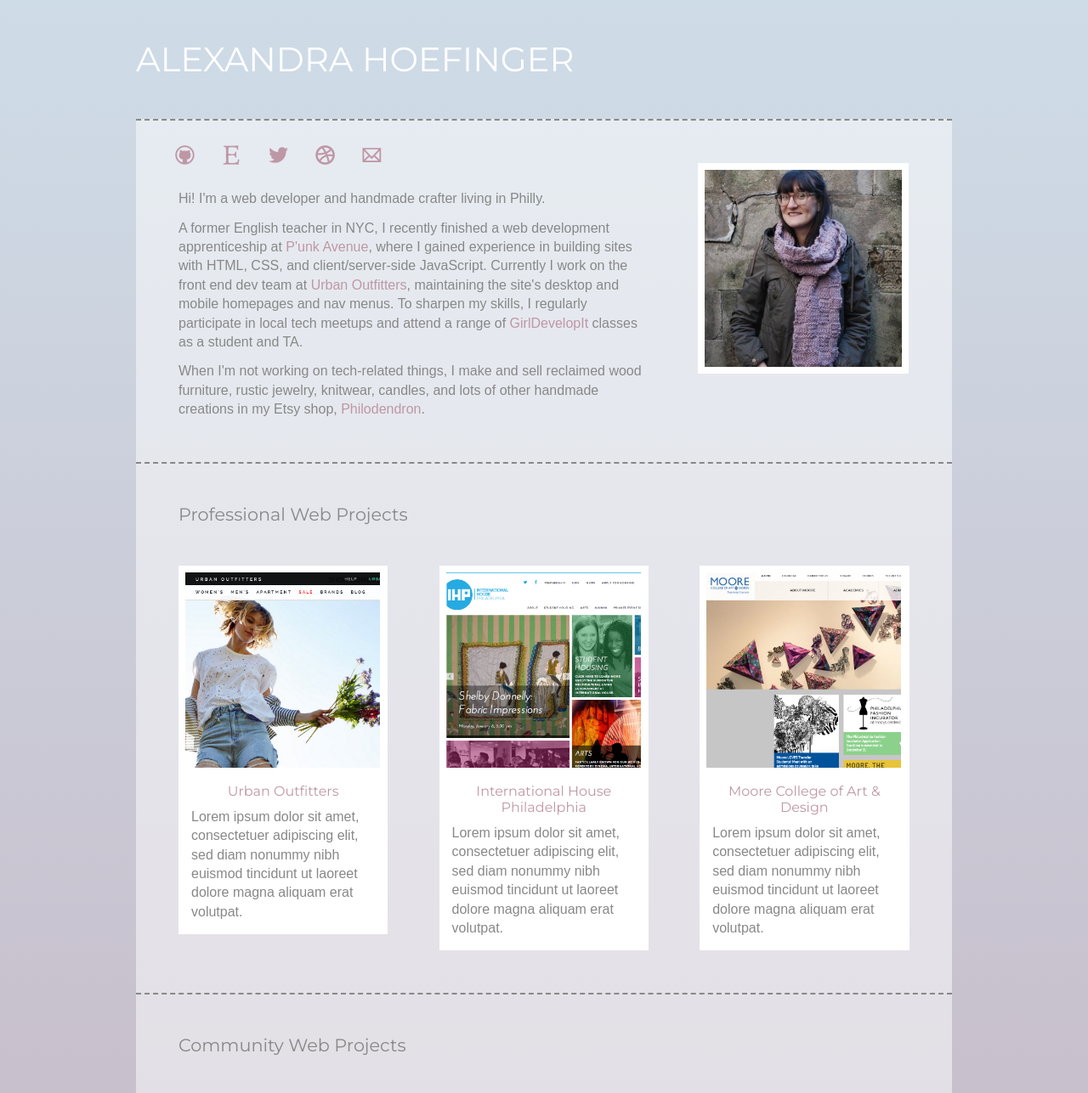
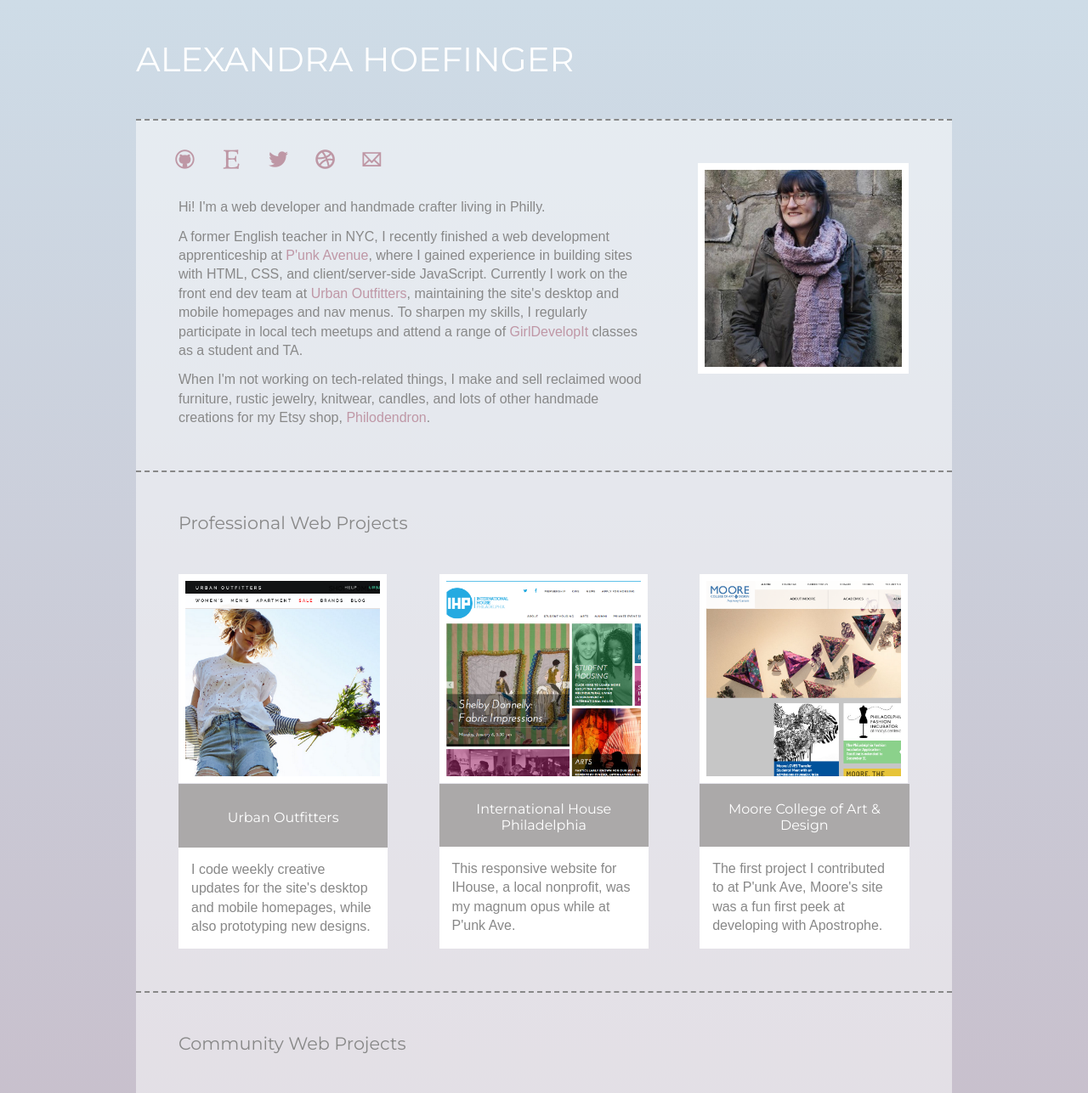
Before and after one commit to ahoef/ah-website, a plain HTML site: page index.html in a window 1280 px wide. Shown: the top 1287 px of the page at 85% size. Drawn offline with Linux system fonts and the light colour scheme; a web font is replaced by a local one.

Commit message:
final updates

```diff
--- a/css/site.css
+++ b/css/site.css
@@ -96,8 +96,6 @@
   font-size: 1.2em;
   font-family: 'Rosario', sans-serif;
   font-style: italic;
-/*  display: block;
-  width: 100%;*/
 }
 
 nav ul li
@@ -109,7 +107,7 @@
 nav ul li a
 {
   margin: 0;
-  padding: 30px 15px 25px 15px;
+  padding: 35px 15px 30px 15px;
   display: block;
 }
 
@@ -117,16 +115,6 @@
 {
   padding-left: 30px;
 }
-
-/*nav ul #etsy img
-{
-  width: 25%;
-}*/
-
-/*nav ul #email img
-{
-  padding-bottom: 5px;
-}*/
 
 .bio p
 {
@@ -160,9 +148,21 @@
   padding: 15px;
 }
 
-.projects .column .project-info h3
+.projects .column h3
 {
   text-align: center;
+/*  background-color: #DBDBDB;
+  color: #888;*/
+  background-color: #ABA9A9;
+  color: #fff;
+  padding: 20px 5px 16px 5px;
+  margin-top: -2px;
+  margin-bottom: 0px;
+}
+
+.projects .column .urban
+{
+  padding: 30px 5px 26px 5px;
 }
 
 .projects .column .project-info p
@@ -177,10 +177,10 @@
 
 .projects img
 {
-  float: left;
+  /*float: left;*/
   border: 8px solid white;
   width: 93%;
-  margin-bottom: 10px;
+  /*margin-bottom: 20px;*/
 }
 
 .projects img:hover
@@ -263,6 +263,10 @@
     width: 55%;
     margin-left: 20%;
   }
+  .bio .last
+  {
+    margin-bottom: 12px;
+  }
 
   .projects .column
   {
--- a/index.html
+++ b/index.html
@@ -37,7 +37,7 @@
         <nav>
           <ul>
             <li id="github"><a href="https://github.com/ahoefinger" title="Github" target="_blank"><img src="images/icons/github.png"></a></li>
-            <li id="etsy"><a href="http://www.etsy.com/shop/PhilodendronDesigns?ref=si_shop" title="Philodendron on Etsy.com" target="_blank"><img src="images/icons/e.png"></a></li>
+            <li id="etsy"><a href="http://www.etsy.com/shop/PhilodendronDesigns?ref=si_shop" title="Philodendron on Etsy.com" target="_blank"><img src="images/icons/E.png"></a></li>
             <li id="twitter"><a href="https://twitter.com/ahoefinger" title="Twitter" target="_blank"><img src="images/icons/twitter.png"></a></li>
             <li id="dribbble"><a href="http://dribbble.com/ahoef" title="Dribbble" target="_blank"><img src="images/icons/dribble.png"></a></li>
             <li id="email"><a href="mailto:alexandra.hoefinger@gmail.com" title="Email Alexandra" target="_blank" ><img src="images/email2.png"></a></li>
@@ -47,7 +47,7 @@
         <section class="bio clearfix">
           <p>Hi! I'm a web developer and handmade crafter living in Philly.</p>
           <p>A former English teacher in NYC, I recently finished a web development apprenticeship at <a href="http://www.punkave.com" title="P'unk Avenue" target="_blank">P'unk Avenue</a>, where I gained experience in building sites with HTML, CSS, and client/server-side JavaScript. Currently I work on the front end dev team at <a href="http://www.urbanoutfitters.com" title="Urban Outfitters" target="_blank">Urban Outfitters</a>, maintaining the site's desktop and mobile homepages and nav menus. To sharpen my skills, I regularly participate in local tech meetups and attend a range of <a href="http://www.girldevelopit.com" title="GirlDevelopIt" target="_blank">GirlDevelopIt</a> classes as a student and TA.
-          <p class="last">When I'm not working on tech-related things, I make and sell reclaimed wood furniture, rustic jewelry, knitwear, candles, and lots of other handmade creations in my Etsy shop, <a href="http://philodendrondesigns.etsy.com" title="Philodendron" target="_blank">Philodendron</a>.</p>
+          <p class="last">When I'm not working on tech-related things, I make and sell reclaimed wood furniture, rustic jewelry, knitwear, candles, and lots of other handmade creations for my Etsy shop, <a href="http://philodendrondesigns.etsy.com" title="Philodendron" target="_blank">Philodendron</a>.</p>
 
           <img src="images/ah.jpg" alt="Alexandra">
         </section>
@@ -57,26 +57,29 @@
 
           <div class="column">
             <a href="http://www.urbanoutfitters.com" title="Urban Outfitters" target="_blank"><img src="images/uo.png">
+              <h3 class="urban">Urban Outfitters</h3>
               <div class="project-info">
-              <h3>Urban Outfitters</h3>
-              <p>Lorem ipsum dolor sit amet, consectetuer adipiscing elit, sed diam nonummy nibh euismod tincidunt ut laoreet dolore magna aliquam erat volutpat.</p>
-            </div></a>
+                <p>I code weekly creative updates for the site's desktop and mobile homepages, while also prototyping new designs. </p>
+              </div>
+            </a>
           </div>
 
           <div class="column">
             <a href="http://www.ihousephilly.com" title="International House Philadelphia" target="_blank"><img src="images/ihouse.png">
+              <h3>International House Philadelphia</h3>
               <div class="project-info">
-              <h3>International House Philadelphia</h3>
-              <p>Lorem ipsum dolor sit amet, consectetuer adipiscing elit, sed diam nonummy nibh euismod tincidunt ut laoreet dolore magna aliquam erat volutpat.</p>
-            </div></a>
+                <p>This responsive website for IHouse, a local nonprofit, was my magnum opus while at P'unk Ave. </p>
+              </div>
+            </a>
           </div>
 
           <div class="column">
             <a href="http://www.moore.edu/" title="Moore" target="_blank"><img src="images/moore.png">
+              <h3>Moore College of Art & Design</h3>
               <div class="project-info">
-              <h3>Moore College of Art & Design</h3>
-              <p>Lorem ipsum dolor sit amet, consectetuer adipiscing elit, sed diam nonummy nibh euismod tincidunt ut laoreet dolore magna aliquam erat volutpat.</p>
-            </div></a>
+                <p>The first project I contributed to at P'unk Ave, Moore's site was a fun first peek at developing with Apostrophe.</p>
+              </div>
+            </a>
           </div>
 
         </section>
@@ -86,26 +89,29 @@
 
           <div class="column">
             <a href="http://www.vegphilly.com" title="VegPhilly" target="_blank"><img src="images/logo.png">
+              <h3>VegPhilly</h3>
               <div class="project-info">
-              <h3>VegPhilly</h3>
                 <p>I hack on front-end code to improve the presentation and functionality of this growing guide of local veg-friendly restaurants.</p>
-            </div></a>
+              </div>
+            </a>
           </div>
 
           <div class="column">
             <a href="http://www.shetechphilly.com" title="SheTechPhilly" target="_blank"><img src="images/stp-logo.png">
+              <h3>SheTechPhilly</h3>
               <div class="project-info">
-              <h3>SheTechPhilly</h3>
                 <p>A project from the LadyHacks hackathon, this resource aims to support women in tech. I work on content strategy, social media, and blogging. </p>
-            </div></a>
+              </div>
+            </a>
           </div>
 
           <div class="column">
             <a href="http://historic-pet-photos.apostrophenow.com/" title="Historic Pet Photos" target="_blank"><img src="images/pet.jpg">
+              <h3>Archive of Historic Pet Photos</h3>
               <div class="project-info">
-              <h3>Archive of Historic Pet Photos</h3>
                 <p>This archive is a work-in-progress built with the hosted version of Apostrophe and custom CSS. </p>
-            </div></a>
+              </div>
+            </a>
           </div>
 
         </section>
@@ -115,26 +121,29 @@
 
           <div class="column">
             <a href="http://www.alexandrahoefinger.com/js-calculator/index.html" title="JavaScript Calculator" target="_blank"><img src="images/calculator.png">
+              <h3>JavaScript Calculator</h3>
               <div class="project-info">
-              <h3>JavaScript Calculator</h3>
                 <p>A basic calculator I designed and built with JS. One day it'll be a graphing calculator!</p>
-            </div></a>
+              </div>
+            </a>
           </div>
 
           <div class="column">
             <a href="http://alexandrahoefinger.com/simple-quiz/index.html" title="State Capital Quiz" target="_blank"><img src="images/quiz.png">
+              <h3>JavaScript Quiz</h3>
               <div class="project-info">
-              <h3>JavaScript Quiz</h3>
-              <p>An easy quiz built with JS to test your knowledge of state capitals!</p>
-            </div></a>
+                <p>An easy quiz built with JS to test your knowledge of state capitals</p>
+              </div>
+            </a>
           </div>
 
           <div class="column">
             <a href="how-to-make-a-stencil.html" title="Stencil Tutorial" target="_blank"><img src="images/stencil-thumb.png">
+              <h3>Stencil Tutorial</h3>
               <div class="project-info">
-              <h3>Stencil Tutorial</h3>
                 <p>My illustrations of step-by-step instructions on creating a simple stencil.</p>
-            </div></a>
+              </div>
+            </a>
           </div>
         </section>
 
```
Lines whose indentation alone changed are shown as unchanged.
